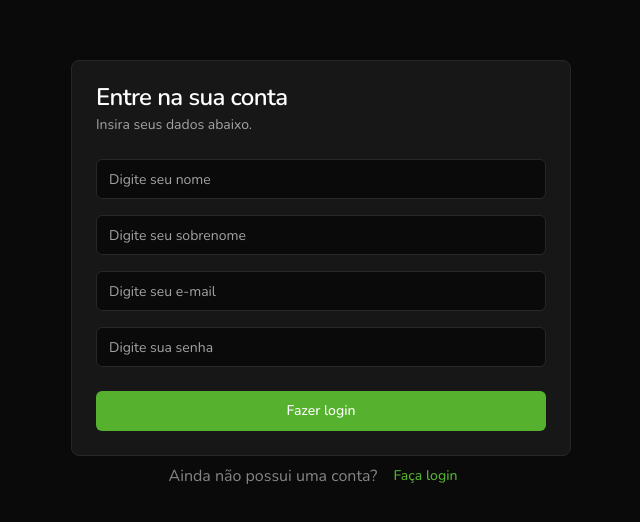
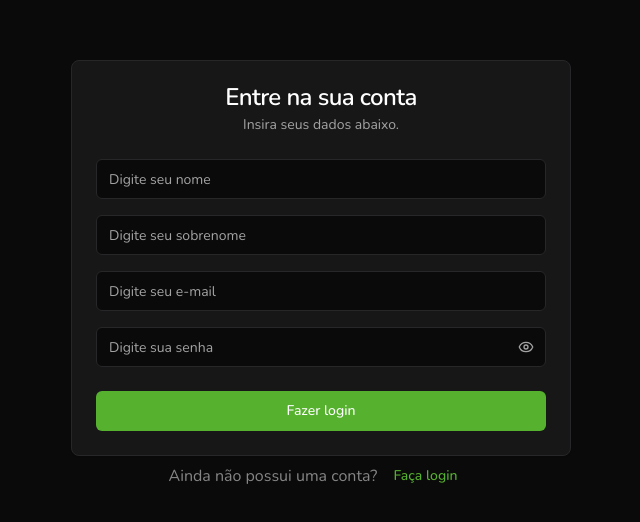
Before and after one commit to Diasszx/finance-track, a React (Vite) app: page /signup in a window 1280 px wide. Shown: the part 122-644 px from the top of the page, without its empty margins (319-959 px from the left). Built offline with nearby package versions, Linux system fonts and the light colour scheme.

Commit message:
feat: add password with visibility change

```diff
--- a/src/pages/signup.jsx
+++ b/src/pages/signup.jsx
@@ -1,3 +1,5 @@
+import { EyeIcon, EyeOff } from 'lucide-react'
+import { useState } from 'react'
 import { Link } from 'react-router'
 
 import { Button } from '@/components/ui/button'
@@ -12,10 +14,12 @@
 import { Input } from '@/components/ui/input'
 
 const SignupPage = () => {
+  const [passwordIsVisible, setPasswordIsVisible] = useState(false)
+
   return (
     <div className="flex h-screen w-screen flex-col items-center justify-center">
       <Card className="w-[500px]">
-        <CardHeader>
+        <CardHeader className="items-center">
           <CardTitle>Entre na sua conta</CardTitle>
           <CardDescription>Insira seus dados abaixo.</CardDescription>
         </CardHeader>
@@ -23,7 +27,20 @@
           <Input placeholder="Digite seu nome" />
           <Input placeholder="Digite seu sobrenome" />
           <Input placeholder="Digite seu e-mail" />
-          <Input type="password" placeholder="Digite sua senha" />
+          <div className="relative">
+            <Input
+              type={passwordIsVisible ? 'text' : 'password'}
+              placeholder="Digite sua senha"
+            />
+            <Button
+              variant="ghost"
+              size="icon"
+              onClick={() => setPasswordIsVisible((prev) => !prev)}
+              className="absolute bottom-0 right-0 top-0 my-auto mr-1 h-8 w-8 text-muted-foreground"
+            >
+              {passwordIsVisible === true ? <EyeOff /> : <EyeIcon />}
+            </Button>
+          </div>
         </CardContent>
         <CardFooter>
           <Button className="w-full">Fazer login</Button>
```
